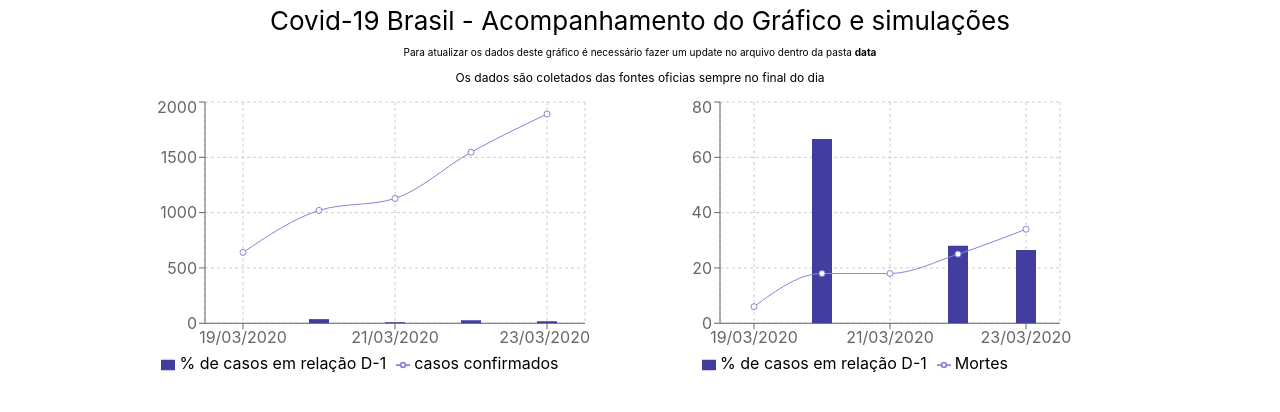
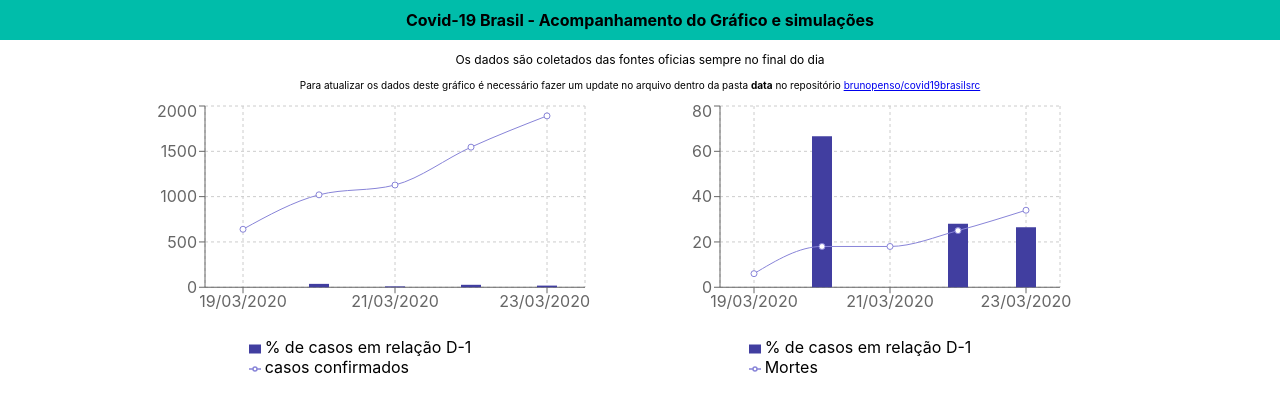
Before and after one commit to brunopenso/covid19brasilsrc, a React (Create React App) app: page / in a window 1280 px wide. Shown: the top 412 px of the page. Built offline with nearby package versions, Linux system fonts and the light colour scheme.

Commit message:
better view

```diff
--- a/src/App.css
+++ b/src/App.css
@@ -1,20 +1,19 @@
 .App {
   text-align: center;
-}
-
-.App-logo {
-  height: 40vmin;
-  pointer-events: none;
+  margin-top: 0px;
 }
 
 .App-header {
-  margin-top: 5px;
   margin-bottom: 10px;
   display: flex;
   flex-direction: column;
   align-items: center;
   justify-content: center;
-  font-size: calc(10px + 2vmin);
+  font-size: 16px;
+  font-weight: bold;
+  margin: 0;
+  background-color: #00bdaa;
+  padding: 10px;
 }
 
 .App-link {
--- a/src/App.js
+++ b/src/App.js
@@ -17,24 +17,32 @@ function App() {
   let lDeathCases
   data.forEach(element => {
     if (lConfirmedCases > 0 && lDeathCases > 0) {
-      element.PConfirmedCases = (1-(lConfirmedCases / element.confirmedCases)) * 100
-      element.PDeathCases = (1-(lDeathCases / element.deathCases)) * 100
+      element.PConfirmedCases = calc(lConfirmedCases, element.confirmedCases)
+      element.PDeathCases = calc(lDeathCases, element.deathCases)
     }
     lConfirmedCases = element.confirmedCases
     lDeathCases = element.deathCases
   });
 
+  function calc(lastValue, newValue) {
+    const percentage = ''+(1-(lastValue / newValue)) * 100
+
+    return percentage.substring(0,5)
+  }
+
   return (
     <div className="App">
+      <div>
         <p className="App-header">
           Covid-19 Brasil - Acompanhamento do Gráfico e simulações
         </p>
+      </div>
       <div>
-        <p className="SmallText">
-          Para atualizar os dados deste gráfico é necessário fazer um update no arquivo dentro da pasta <b>data</b>
-        </p>
         <p className="MediumText">
           Os dados são coletados das fontes oficias sempre no final do dia
+        </p>
+        <p className="SmallText">
+          Para atualizar os dados deste gráfico é necessário fazer um update no arquivo dentro da pasta <b>data</b> no repositório <a href="https://github.com/brunopenso/covid19brasilsrc" target="_blank" rel="noopener noreferrer">brunopenso/covid19brasilsrc</a>
         </p>
       </div>
 
@@ -48,7 +56,7 @@ function App() {
               <XAxis dataKey="date" />
               <YAxis />
               <Tooltip />
-              <Legend />
+              <Legend layout="vertical" align="center" verticalAlign="bottom" iconSize="12"/>
               <Bar dataKey="PConfirmedCases" barSize={20} fill="#413ea0" name="% de casos em relação D-1"/>
               <Line type="monotone" dataKey="confirmedCases" stroke="#8884d8" activeDot={{ r: 2 }} name="casos confirmados"/>
             </ComposedChart>
@@ -68,7 +76,7 @@ function App() {
                 <XAxis dataKey="date" />
                 <YAxis />
                 <Tooltip />
-                <Legend />
+                <Legend layout="vertical" align="center" verticalAlign="bottom" iconSize="12"/>
                 <Bar dataKey="PDeathCases" barSize={20} fill="#413ea0" name="% de casos em relação D-1"/>
                 <Line type="monotone" dataKey="deathCases" stroke="#8884d8" activeDot={{ r: 8 }} name="Mortes"/>
               </ComposedChart>
```
Also changed, not shown: public/index.html (+0 -10 lines).
